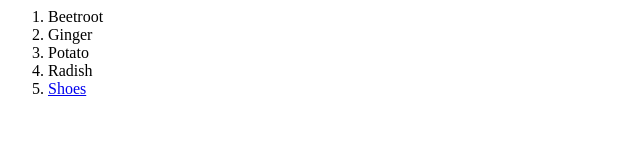
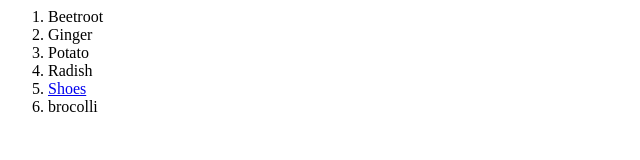
Before and after one commit to ADBrennan/Learn1, a plain HTML site: page index.html in a window 1280 px wide. Shown: the full height of the page, 0-640 px from the left. Drawn offline with Linux system fonts and the light colour scheme.

Commit message:
added brocolli

```diff
--- a/index.html
+++ b/index.html
@@ -10,6 +10,7 @@
       <li>Potato</li>
       <li>Radish</li>
       <li><a href="https://www.tutorialspoint.com" target="_self">Shoes</a></li>
+      <li>brocolli</li>
     </ol>
   </body>
 </html>
```
